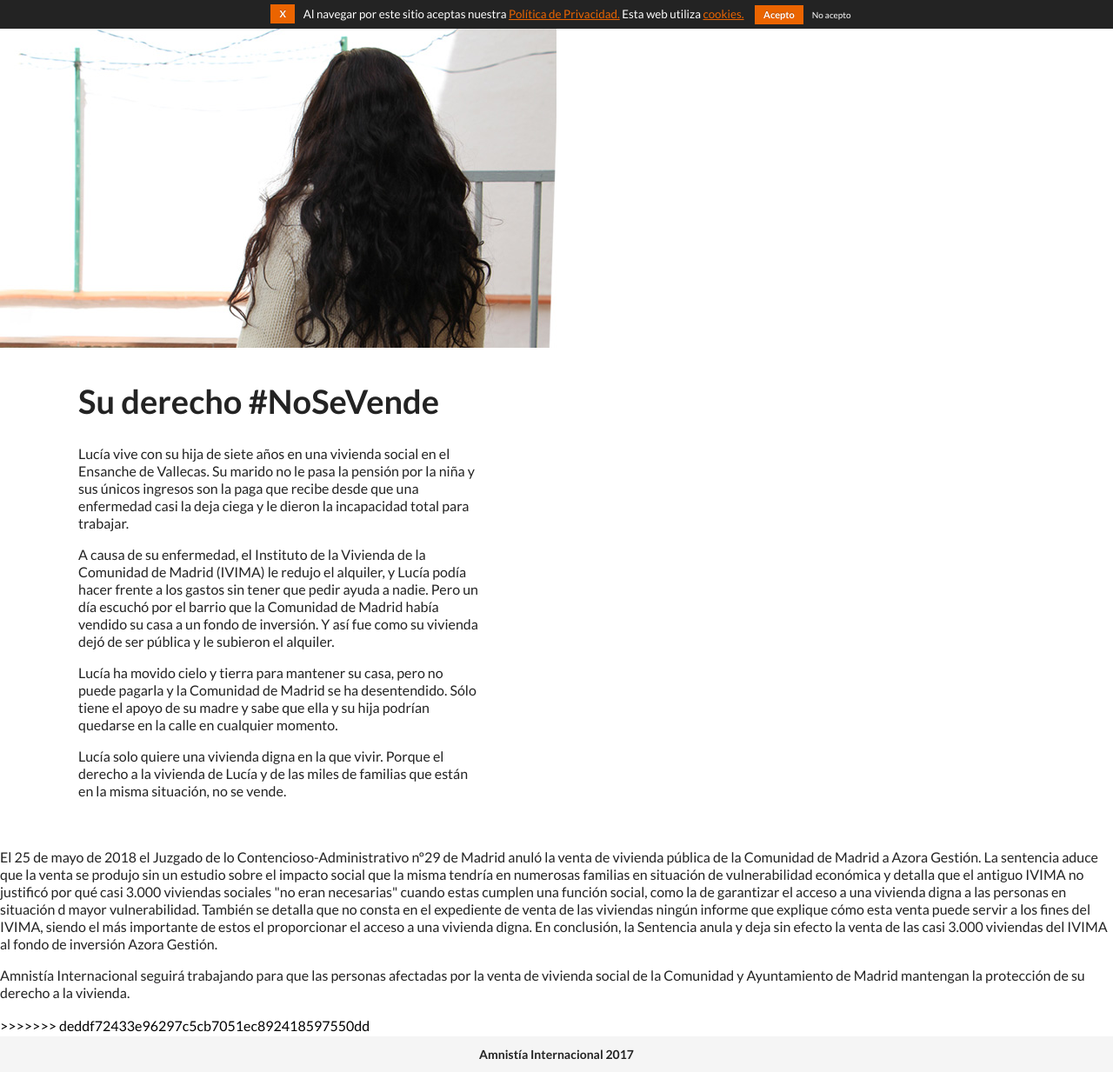
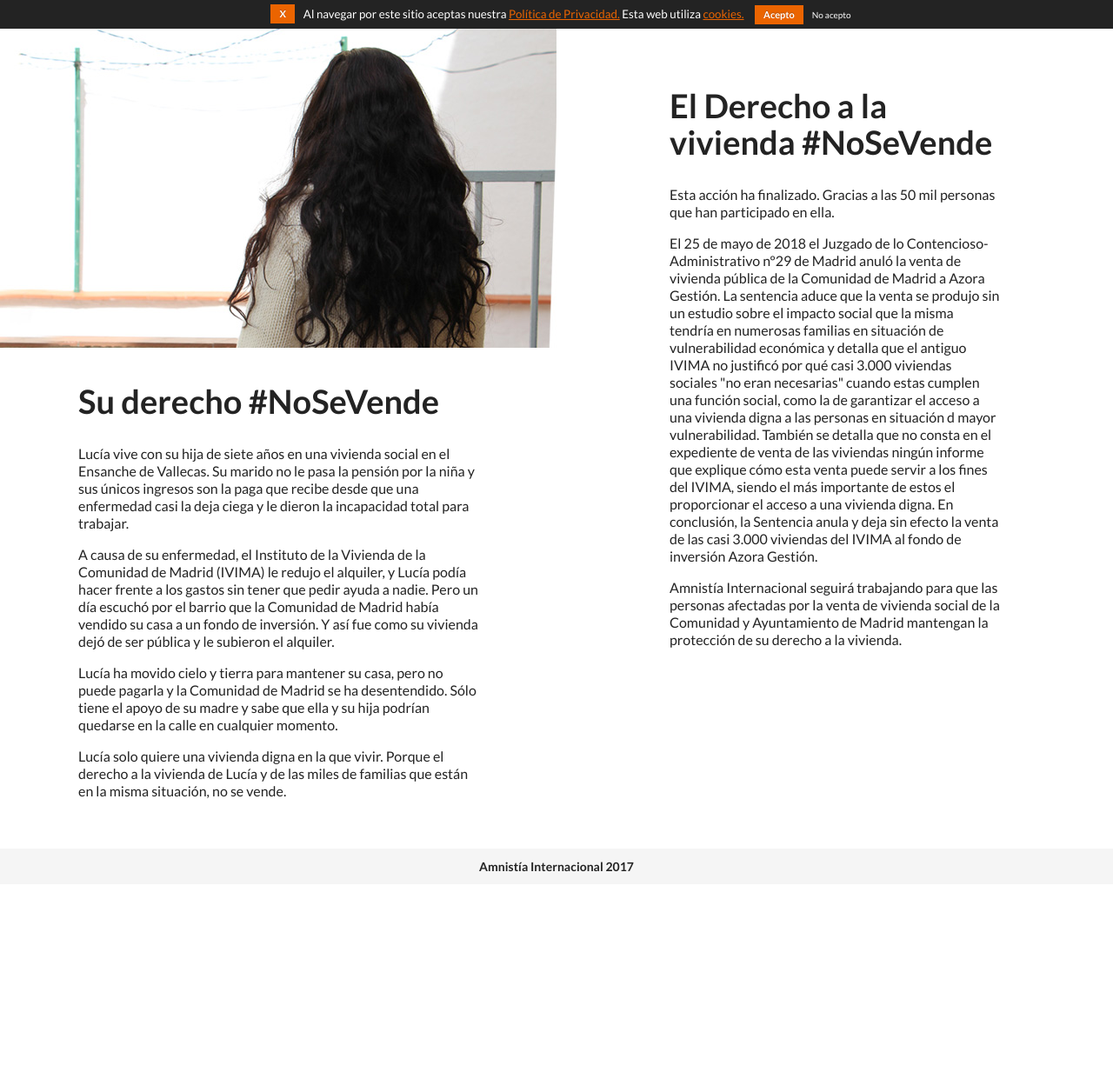
Before and after one commit to amnesty/microsite_hogaresenventa, a PHP site: page /hogaresenventa/lucia/ in a window 1280 px wide. Shown: the part 60-1293 px from the top of the page at 87% size. After the commit the page ends 1063 px from the top, so only its background shows below. Run offline with PHP 8.4, Linux system fonts and the light colour scheme; some libraries are stand-ins or nearby versions.

Commit message:
Corrección mergue

```diff
--- a/lucia.php
+++ b/lucia.php
@@ -180,20 +180,13 @@ if($isMobile) {
 					</div>
 				</div>
 
-				<!--div class="content-text right col-xs-12 col-sm-12 col-md-6 col-lg-6">
+				<div class="content-text right col-xs-12 col-sm-12 col-md-6 col-lg-6">
 					<div class="row">
 
 						<div class="col-12">
 
 							<div class="formulario-general desktop">
 								<h1>El Derecho a la vivienda #NoSeVende</h1>
-<<<<<<< HEAD
-								<p>Firma <a data-e_c="hogaresenventa" data-e_a="lucía petición" data-e_l="lucía petición" href="#" title="esta petición" data-toggle="modal" data-target="#modal-peticion" class="send-piwik-event"><b>esta petición</b></a> al Ayuntamiento y a la Comunidad de Madrid para que protejan a las personas afectadas por la venta de viviendas sociales.</p>
-<?php
-	//$id_formulario = "formFirma";
-	//include ('includes/form-firma.php');
-?>
-=======
 
 <!-- Se quita el formulario y se incluye texto de cierre 8-6-18-->
 <p>Esta acción ha finalizado. Gracias a las 50 mil personas que han participado en ella.</p>
@@ -203,8 +196,6 @@ if($isMobile) {
 <p>Amnistía Internacional seguirá trabajando para que las personas afectadas por la venta de vivienda social de la Comunidad y Ayuntamiento de Madrid mantengan la protección de su derecho a la vivienda. </p>
 
 <!-- 								<p>Firma <a data-e_c="hogaresenventa" data-e_a="lucía petición" data-e_l="lucía petición" href="#" title="esta petición" data-toggle="modal" data-target="#modal-peticion" class="send-piwik-event"><b>esta petición</b></a> al Ayuntamiento y a la Comunidad de Madrid para que protejan a las personas afectadas por la venta de viviendas sociales.</p>
--->
->>>>>>> deddf72433e96297c5cb7051ec892418597550dd
 							</div>
 						</div>
 
```
